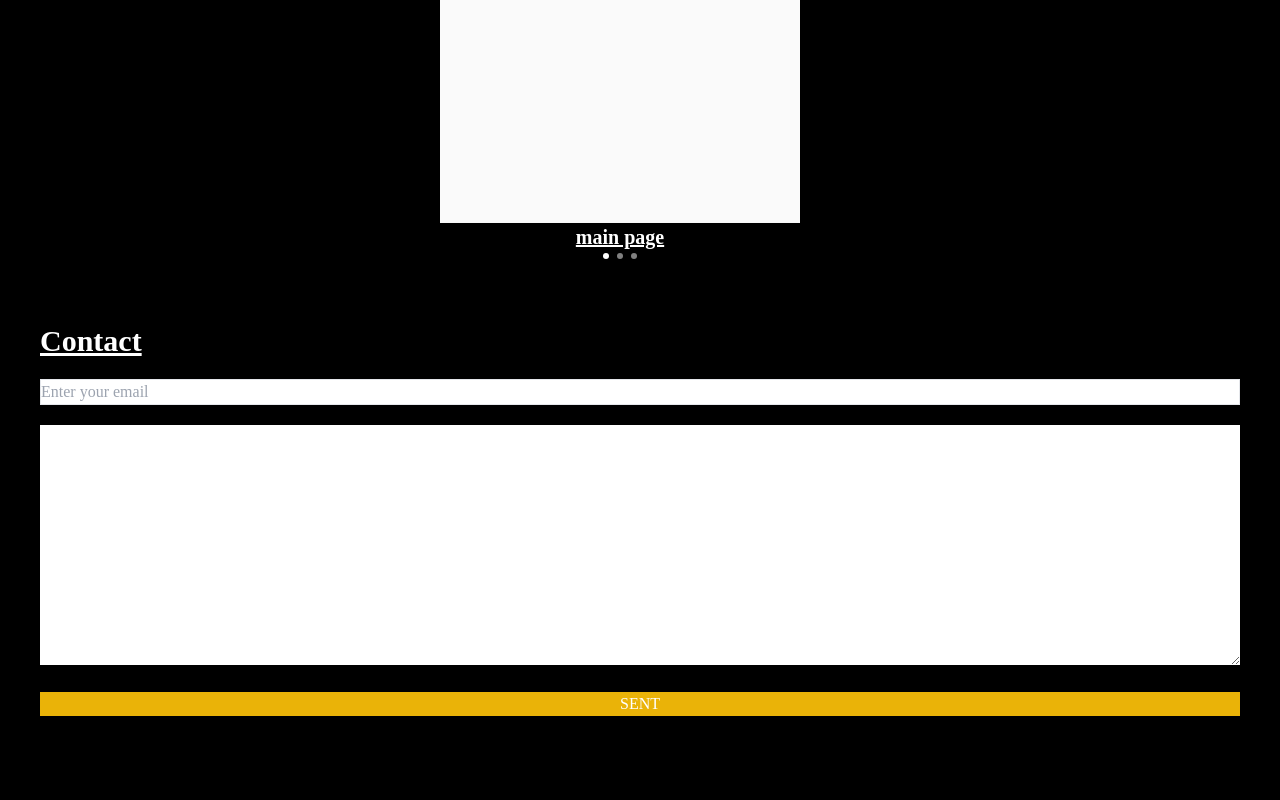
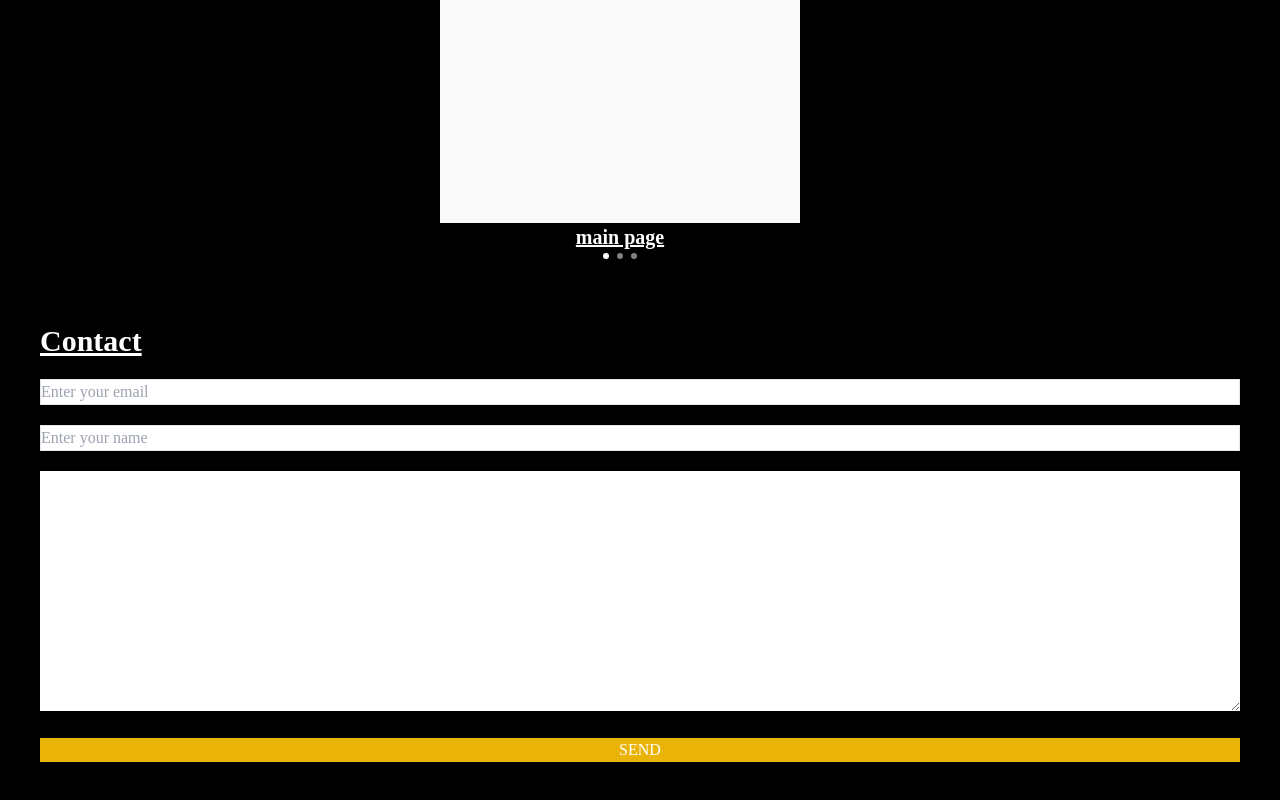
Before and after one commit to thomascheng-1901/website, a React (Create React App) app: page / in a window 1280 px wide. Shown: the part 1309-2109 px from the top of the page. Built offline with nearby package versions, Linux system fonts and the light colour scheme.

Commit message:
add emailjs

```diff
--- a/package.json
+++ b/package.json
@@ -40,6 +40,8 @@
     ]
   },
   "devDependencies": {
+    "@emailjs/browser": "^3.12.1",
+    "emailjs": "^4.0.3",
     "gh-pages": "^6.1.1",
     "tailwindcss": "^3.4.1"
   }
--- a/src/components/Contact.jsx
+++ b/src/components/Contact.jsx
@@ -1,14 +1,32 @@
-import React from 'react'
+import React, { useRef } from 'react';
+import emailjs from '@emailjs/browser';
 
 const Contact = () => {
+
+    const form = useRef();
+
+    function sendEmail(e){
+        e.preventDefault();
+        emailjs.sendForm('gmail', 'template_95w0qu5', form.current, '6im6ZmbNP_y4McmlS')
+            .then((result) => {
+                console.log(result.text);
+            }, (error) => {
+                console.log(error.text);
+        });
+        e.target.reset();
+    }
+
     return (
         <div id="contact" className='ml-10 mt-12 mr-10'>
             <div className='underline font-bold text-3xl mb-5'>Contact</div>
-            <div>
-                <input className='border w-full text-black' placeholder='Enter your email'></input>
-                <textarea className='mt-5 text-black w-full' cols="30" rows="10"></textarea>
-            </div>
-            <button className='bg-yellow-500 w-full mt-5 mb-20'>SENT</button>
+            <form ref={form} onSubmit={sendEmail}>
+                <div>
+                    <input className='border w-full text-black' placeholder='Enter your email' name='email'></input>
+                    <input className='mt-5 mb-5 border w-full text-black' placeholder='Enter your name' name='name'></input>
+                    <textarea className='text-black w-full' cols="30" rows="10" name='message'></textarea>
+                    <button type="submit" className='bg-yellow-500 w-full mt-5 mb-20'>SEND</button>
+                </div>
+            </form>
         </div>
     )
 }
```
Also changed, not shown: 1 other file (tests, documents, lock files or other folders).
